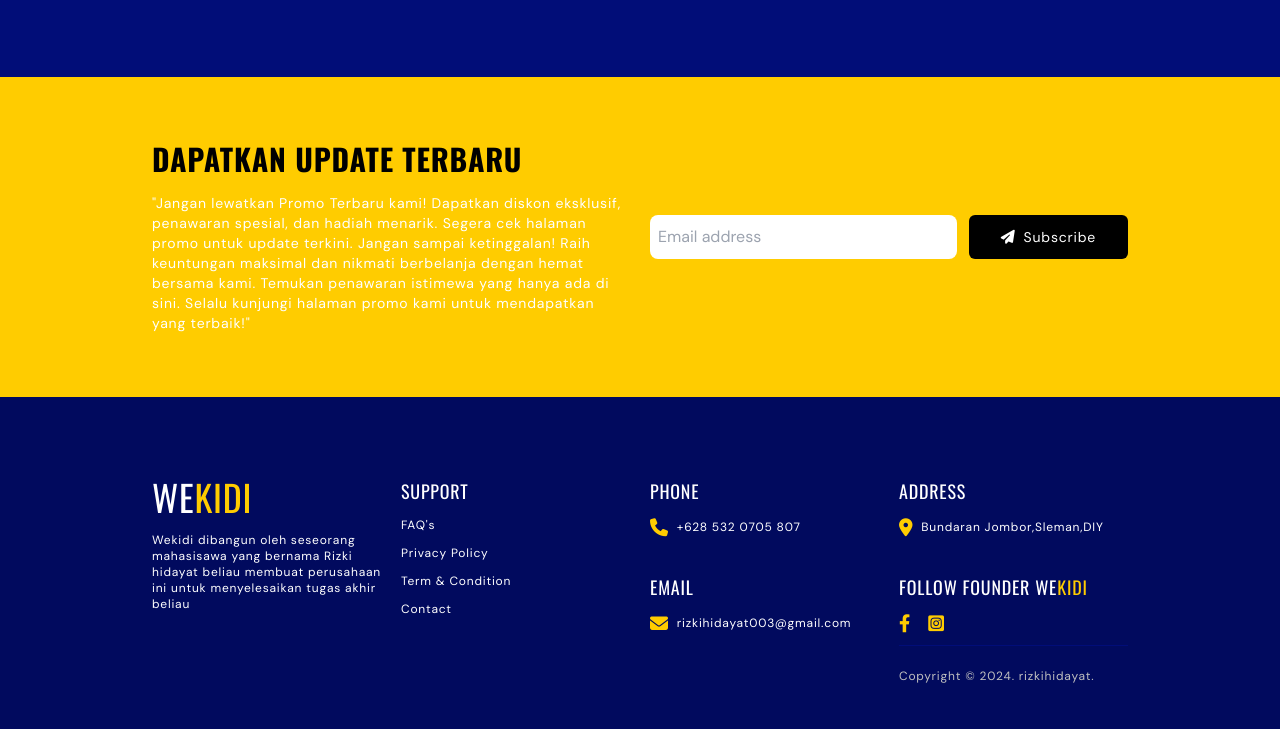
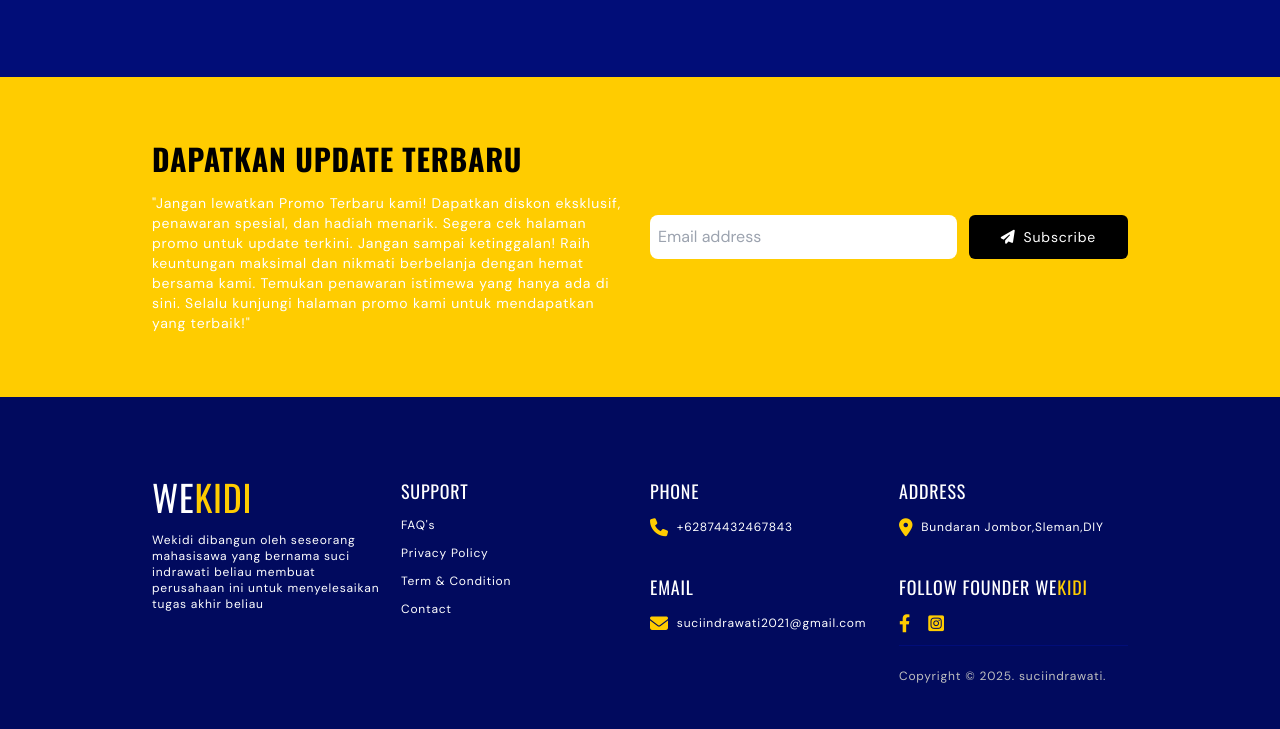
Before and after one commit to RizkiHiday/website-wekidi, a website: page index.html in a window 1280 px wide. Shown: the part 4019-4748 px from the top of the page. Drawn offline with nearby package versions, Linux system fonts and the light colour scheme.

Commit message:
Update index.html

```diff
--- a/index.html
+++ b/index.html
@@ -597,7 +597,7 @@
                 </a>
 
                 <p class="text-xs">
-                  Wekidi dibangun oleh seseorang mahasisawa yang bernama Rizki hidayat beliau membuat perusahaan ini untuk menyelesaikan tugas akhir beliau
+                  Wekidi dibangun oleh seseorang mahasisawa yang bernama suci indrawati beliau membuat perusahaan ini untuk menyelesaikan tugas akhir beliau
                 </p>
               </div>
             </li>
@@ -618,7 +618,7 @@
 
                 <p class="flex items-center gap-2 text-xs">
                   <i class="fa-solid fa-phone text-lg text-secondaryColor"></i>
-                  +628 532 0705 807
+                  +62874432467843
                 </p>
               </div>
 
@@ -626,7 +626,7 @@
                 <h3 class="text-lg uppercase font-oswald">email</h3>
                 <p class="flex items-center gap-2 text-xs">
                   <i class="fa-solid fa-envelope text-lg text-secondaryColor"></i>
-                  rizkihidayat003@gmail.com
+                 suciindrawati2021@gmail.com
                 </p>
               </div>
             </li>
@@ -653,7 +653,7 @@
                   </a>
                 </div>
           <div class="flex flex-col items-center border-t border-primaryColorLight dark:border-darkColorLight py-5 md:flex-row md:justify-between">
-            <p class="paragraph">Copyright © 2024. rizkihidayat.</p>
+            <p class="paragraph">Copyright © 2025. suciindrawati.</p>
           </div>
         </div>
       </section>
```
